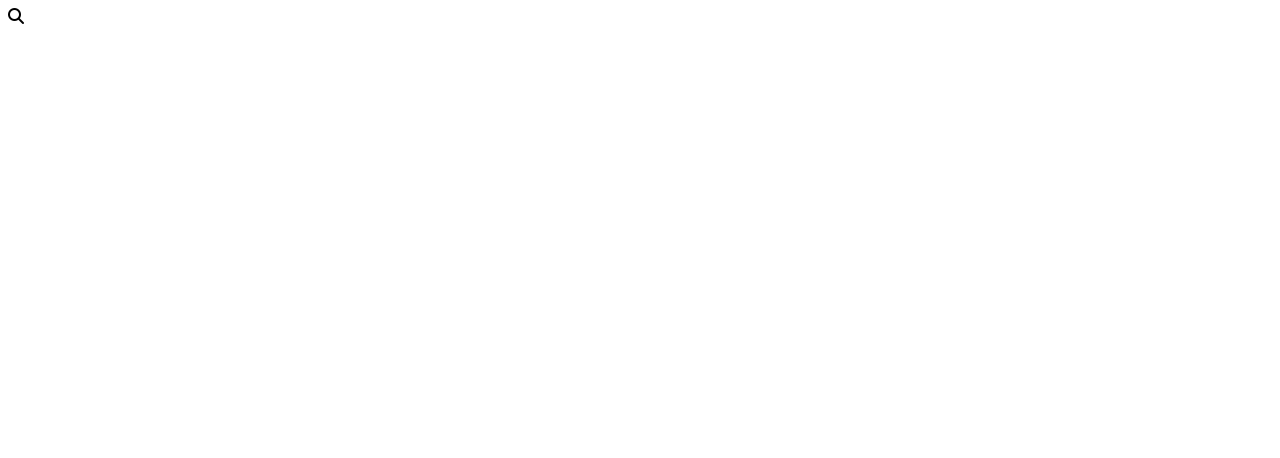
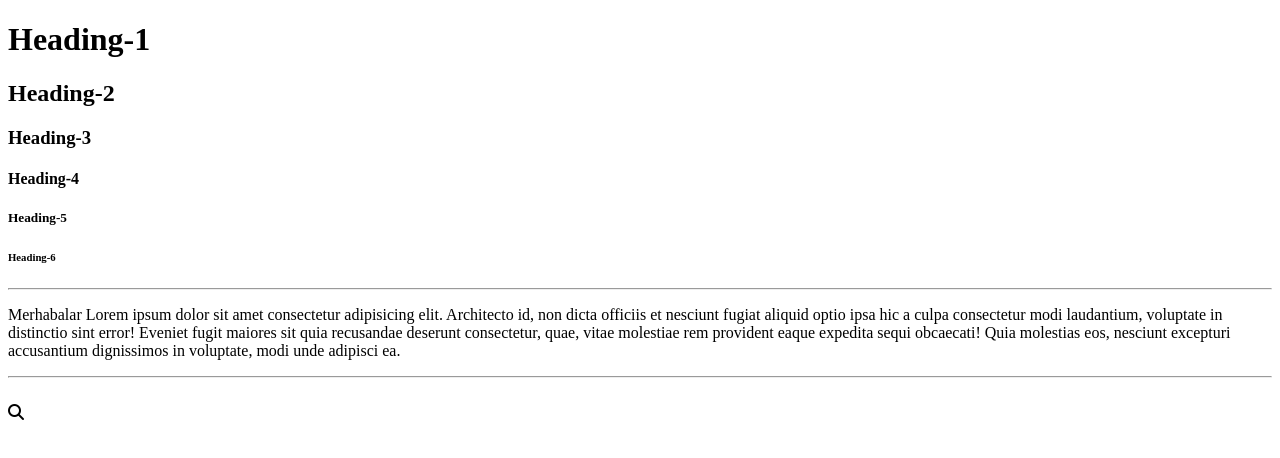
Before and after one commit to niranozenn/Html_ex., a plain HTML site: page index.html in a window 1280 px wide. Drawn offline with Linux system fonts and the light colour scheme.

Commit message:
paragraf, heading, br, hr

```diff
--- a/index.html
+++ b/index.html
@@ -25,6 +25,21 @@
 <body>
     <noscript>Your browser doesn't support JavaScript</noscript>
     <!-- start codes -->
+
+    <!-- h#{Heading-$}*6 -->
+    <h1>Heading-1</h1>
+    <h2>Heading-2</h2>
+    <h3>Heading-3</h3>
+    <h4>Heading-4</h4>
+    <h5>Heading-5</h5>
+    <h6>Heading-6</h6>
+    <hr>
+    <!-- paragraf -->
+    <p>Merhabalar Lorem ipsum dolor sit amet consectetur adipisicing elit. Architecto id, non dicta officiis et nesciunt fugiat aliquid optio ipsa hic a culpa consectetur modi laudantium, voluptate in distinctio sint error!
+    Eveniet fugit maiores sit quia recusandae deserunt consectetur, quae, vitae molestiae rem provident eaque expedita sequi obcaecati! Quia molestias eos, nesciunt excepturi accusantium dignissimos in voluptate, modi unde adipisci ea.</p>
+
+    <hr>
+    <br>
     <!-- font -->
     <i class="fa-solid fa-magnifying-glass"></i>
 
```
